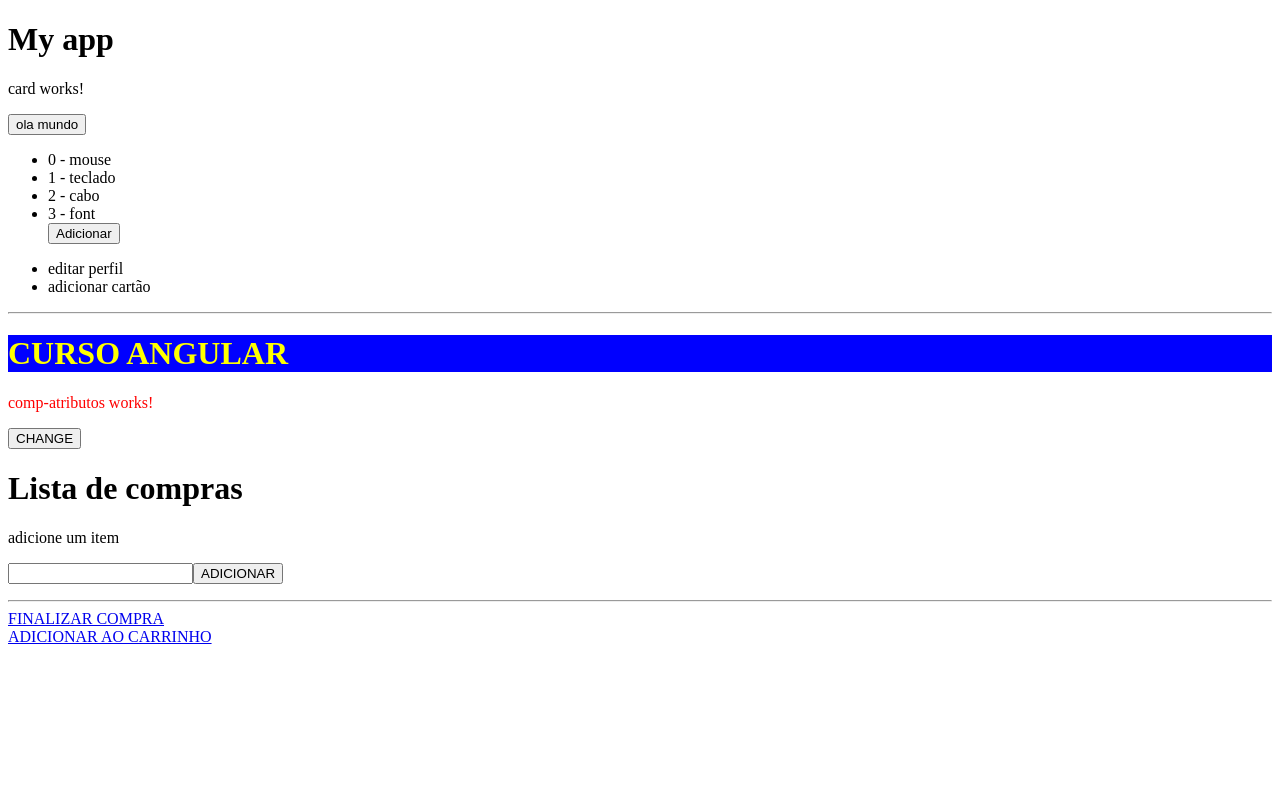
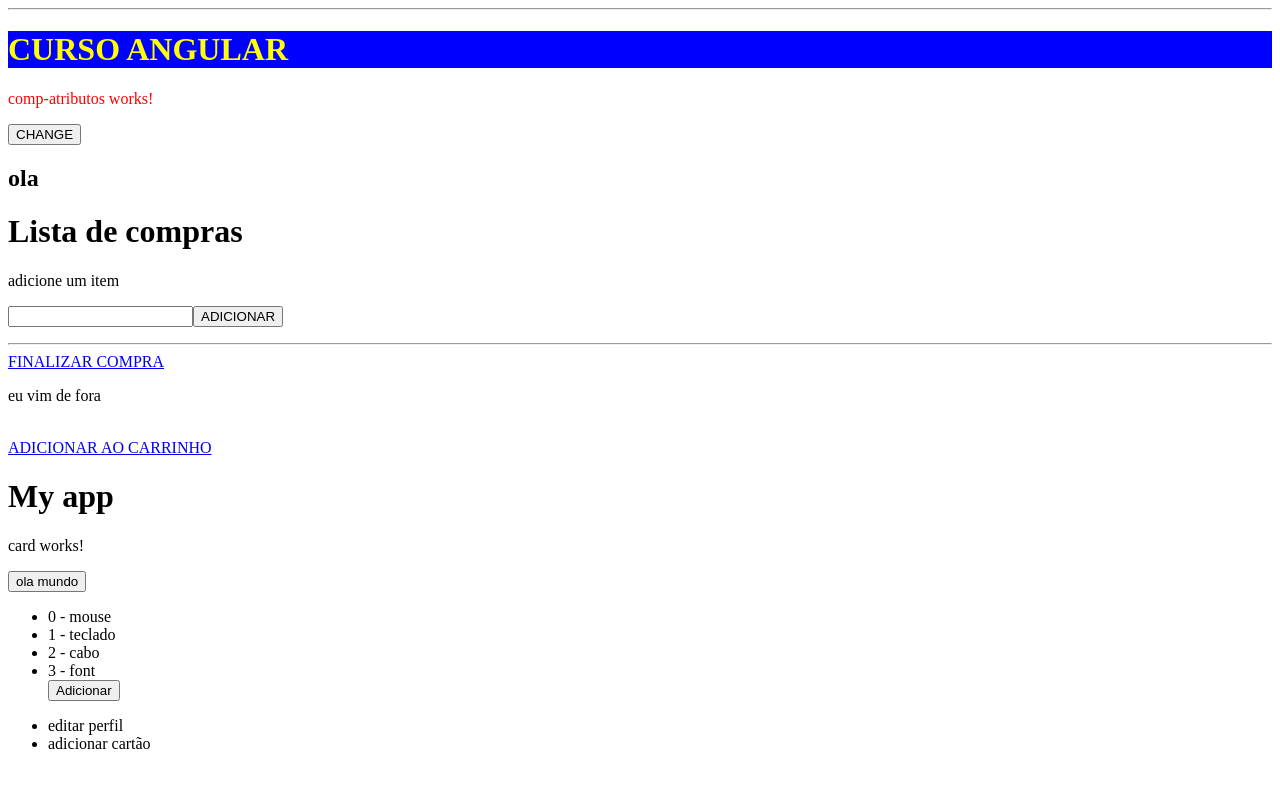
Before and after one commit to Jorge-Junior7/Desenvolvimento-Frontend-com-Angular, an Angular app in the folder Angular/Diretivas/diretivas-proj/: page / in a window 1280 px wide. Shown: the top 788 px of the page. Built offline with nearby package versions, Linux system fonts and the light colour scheme.

Commit message:
ngContent

```diff
--- a/Angular/Diretivas/diretivas-proj/src/app/app.component.html
+++ b/Angular/Diretivas/diretivas-proj/src/app/app.component.html
@@ -1,7 +1,13 @@
+<app-comp-atributos>
+  <h2>ola</h2>
+  <p>eu vim de fora</p>
+</app-comp-atributos>
+
+
 <app-card *ngIf="isAliveCard; else anotherBlock"></app-card>
 
 <ng-template #anotherBlock>
    <p>ola sou um bloco secreto</p>
 </ng-template>
+
 <router-outlet></router-outlet>
-<app-comp-atributos><app-comp-atributos></app-comp-atributos>
--- a/Angular/Diretivas/diretivas-proj/src/app/comp-atributos/comp-atributos.component.html
+++ b/Angular/Diretivas/diretivas-proj/src/app/comp-atributos/comp-atributos.component.html
@@ -3,6 +3,8 @@
 
 <p [ngClass]="estilo">comp-atributos works!</p>
 <button (click)="trocar()">CHANGE</button>
+
+<ng-content select="h2"></ng-content>
 
 <h1>Lista de compras</h1>
 <p>adicione um item</p>
@@ -18,6 +20,9 @@
 <ng-template [ngIf]="isEnableBlock">
   <a href="#">FINALIZAR COMPRA</a>
 </ng-template>
+
+<ng-content select="p"></ng-content>
+
 <br><!--Quebra linha na página-->
 <ng-template ngIf="true">
   <a href="#">ADICIONAR AO CARRINHO</a>
```
